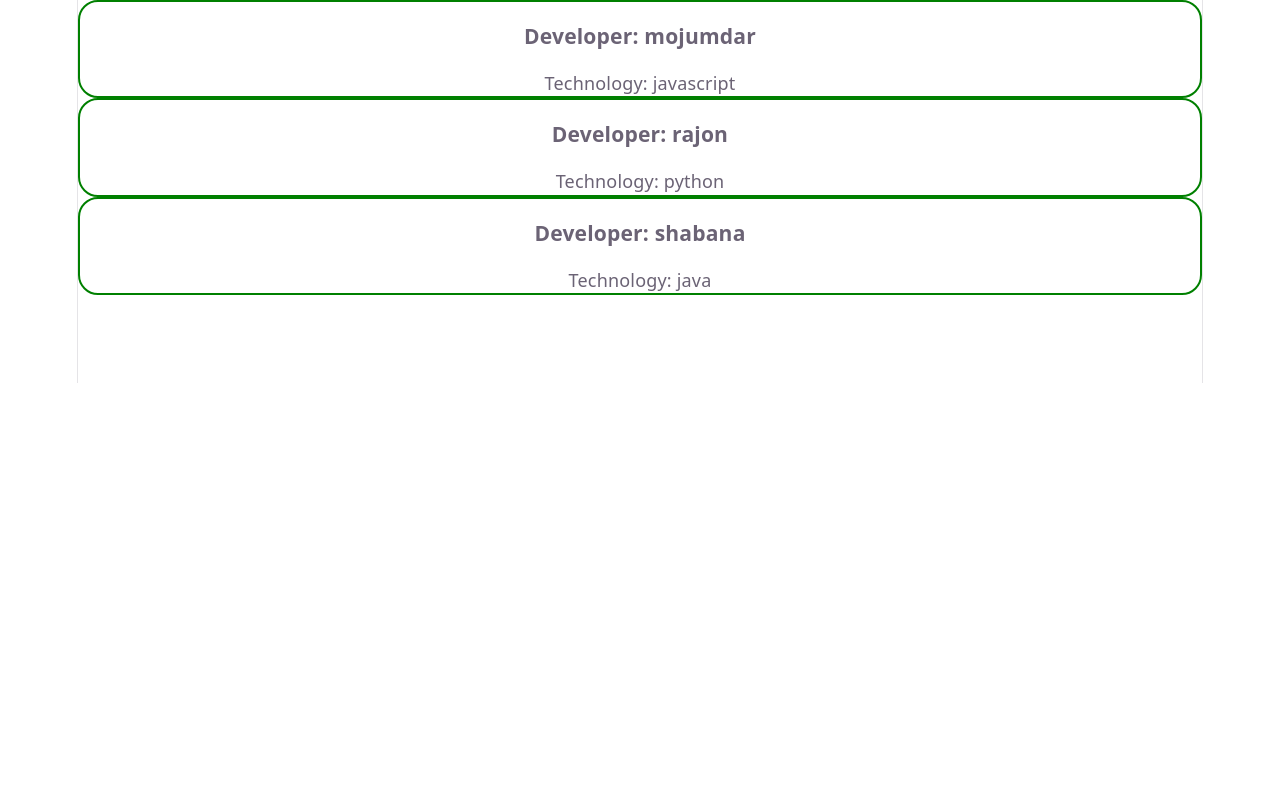
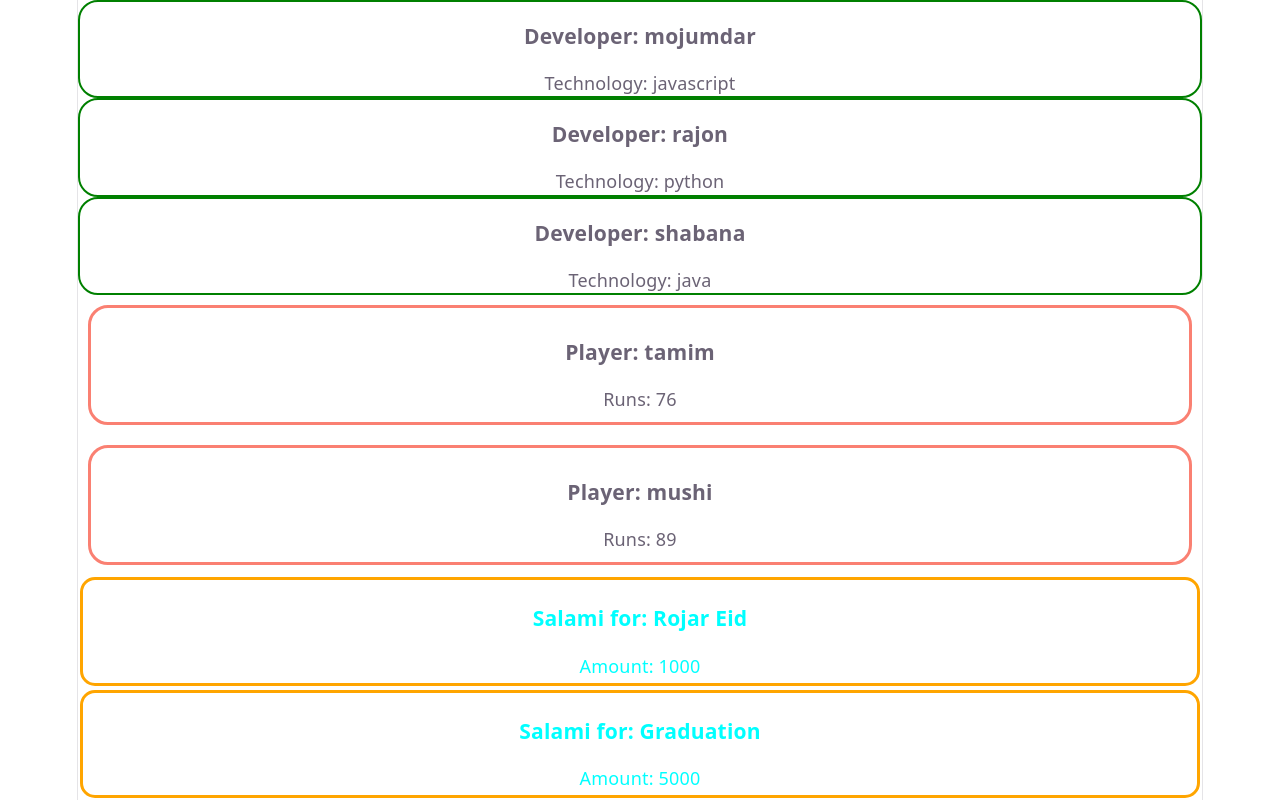
Before and after one commit to MstIsratJahanAnika/Explore-Core-React, a React (Vite) app: page / in a window 1280 px wide. Shown: the part 417-1217 px from the top of the page. Before the commit the page ends 800 px from the top, so only its background shows below. Built offline with nearby package versions, Linux system fonts and the light colour scheme.

Commit message:
use of destructuring and CSS styles

```diff
--- a/src/App.jsx
+++ b/src/App.jsx
@@ -15,10 +15,49 @@ function App() {
       <Developer name="mojumdar" technology="javascript"></Developer>
       <Developer name="rajon" technology="python"></Developer>
       <Developer name="shabana" technology="java"></Developer>
+      <Players name="tamim" runs="76"></Players>
+      <Players name="mushi" runs="89"></Players>
+      <Salami event="Rojar Eid" amount="1000"></Salami>
+      <Salami event="Graduation" amount="5000"></Salami>
+
     </>
   )
 }
 
+// destructuring example
+// const {name, technology} = {name: 'Mozumdar', technology: 'javascript'};
+
+// destructuring use kora function
+const props = {};
+function Players ({name, runs}){
+  console.log(props);
+  return(
+    <div className='student'>
+      <h3>Player: {name}</h3>
+      <p>Runs: {runs}</p>
+    </div>
+  )
+}
+
+// ekshathe internal CSS use and destructuring
+function Salami({event, amount=0}){ //eta default man
+
+  // variabel type style set
+  const salamiStyle = {
+    color: 'cyan',
+    border: '3px solid orange',
+    padding: '4px',
+    margin: '2px',
+    borderRadius: '15px',
+  }
+
+  return(
+    <div style={salamiStyle}>
+      <h3>Salami for: {event}</h3>
+      <p>Amount: {amount}</p>
+    </div>
+  )
+}
 // another option of using style, without using variable, direct object
 function Developer(props){ //parameter receive korbe
   console.log(props); //eta ekta object jar key-name value name a ja ase (mojumdar, rajon, shabana)
```
